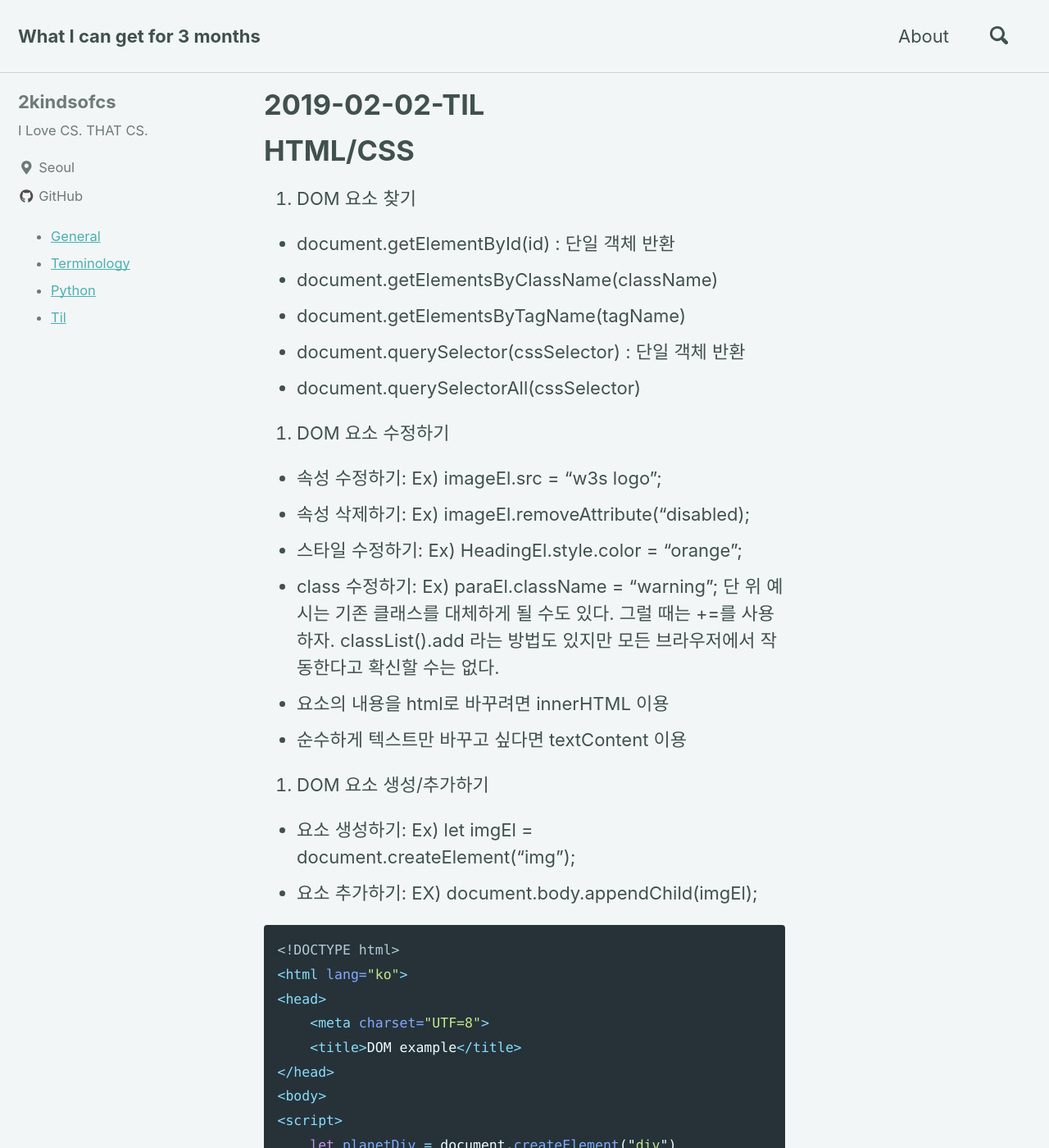
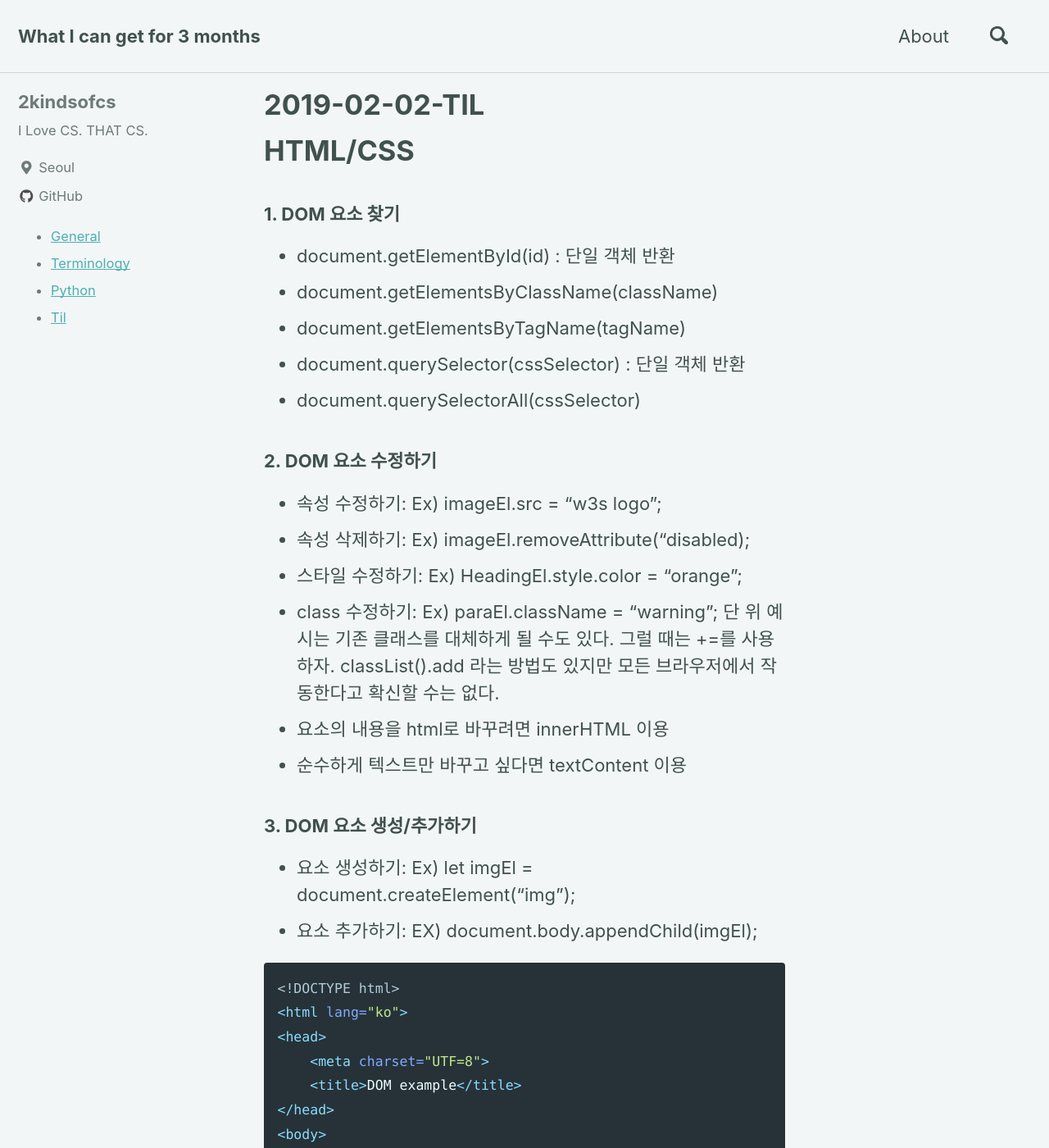
Before and after one commit to 2kindsofcs/-, a Jekyll site: the page built from _posts/2019-02-02-TIL.md, in a window 1280 px wide and 1400 px high. Shown: the whole window at 82% size. Built offline with Jekyll 4.4.1, drawn with Linux system fonts in a browser that asks for light colours; nearby versions of some CDN libraries.

Commit message:
Fix markdown grammar

```diff
--- a/_posts/2019-02-02-TIL.md
+++ b/_posts/2019-02-02-TIL.md
@@ -7,7 +7,7 @@ categories: TIL
 
 # HTML/CSS
 
-1. DOM 요소 찾기
+### 1. DOM 요소 찾기
 
 * document.getElementById(id) : 단일 객체 반환
 * document.getElementsByClassName(className)
@@ -15,7 +15,8 @@ categories: TIL
 * document.querySelector(cssSelector) : 단일 객체 반환
 * document.querySelectorAll(cssSelector)
 
-2. DOM 요소 수정하기
+
+### 2. DOM 요소 수정하기
 
 * 속성 수정하기: Ex) imageEl.src = "w3s logo";
 * 속성 삭제하기: Ex) imageEl.removeAttribute("disabled);
@@ -26,7 +27,8 @@ classList().add 라는 방법도 있지만 모든 브라우저에서 작동한
 * 요소의 내용을 html로 바꾸려면 innerHTML 이용
 * 순수하게 텍스트만 바꾸고 싶다면 textContent 이용
 
-3. DOM 요소 생성/추가하기
+
+### 3. DOM 요소 생성/추가하기
 
 * 요소 생성하기: Ex) let imgEl = document.createElement("img");
 * 요소 추가하기: EX) document.body.appendChild(imgEl);
```
